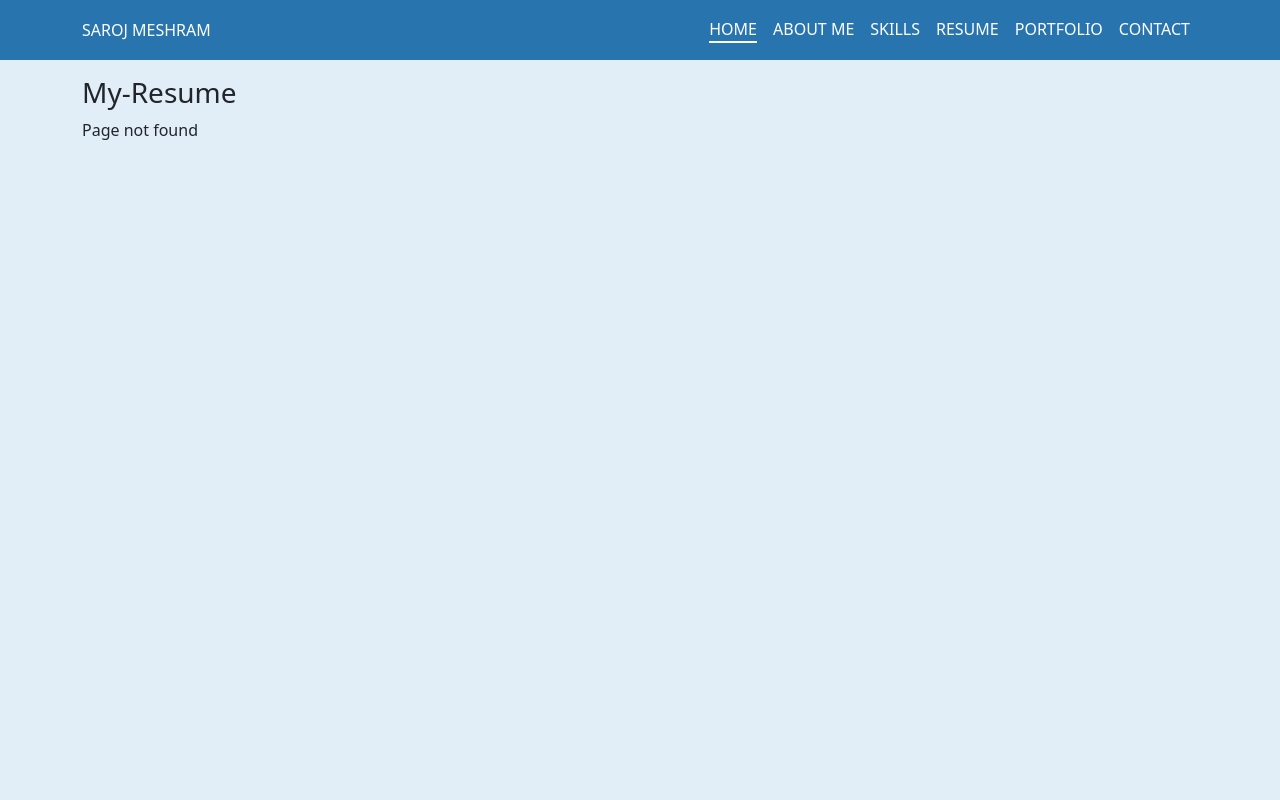
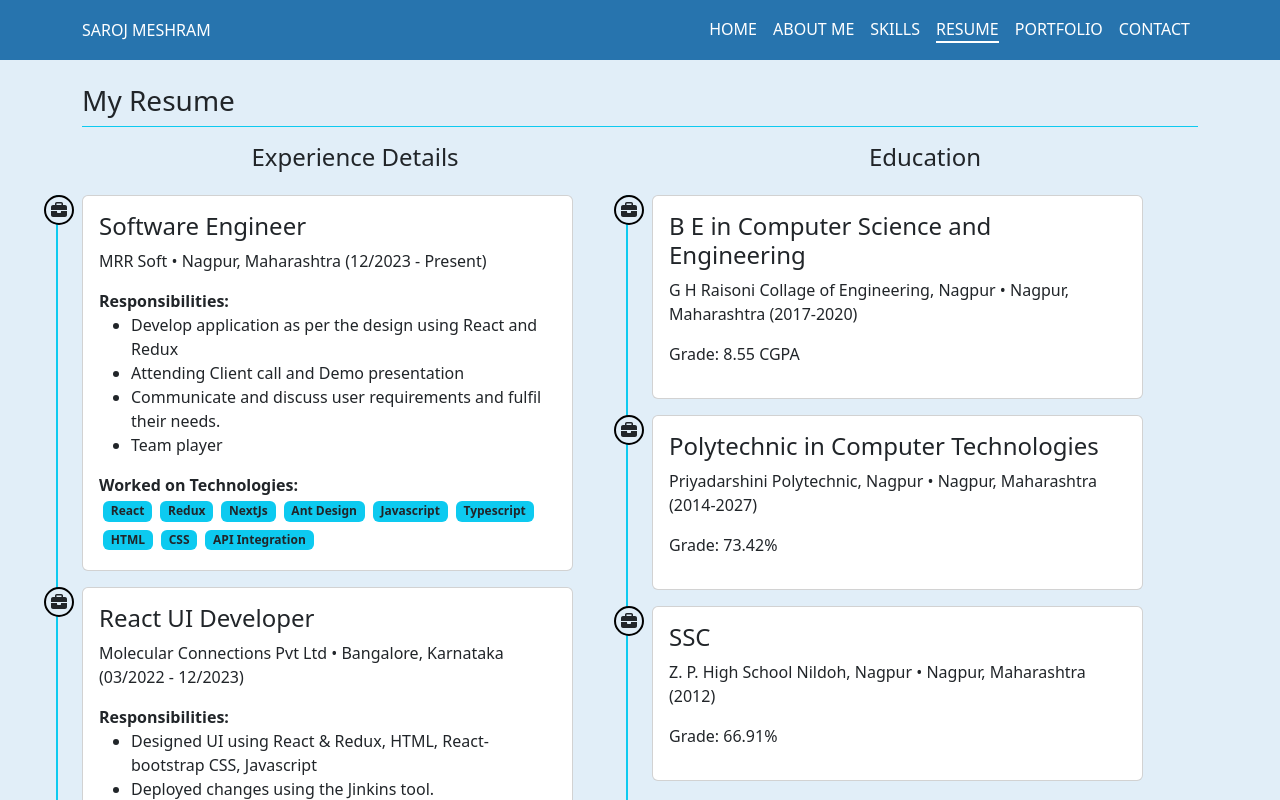
Before and after one commit to meshramsaroj/portfolio-app, a React (Create React App) app: page /my-resume in a window 1280 px wide. Before the commit this address had no page. Shown: the top 800 px of the page. Built offline with nearby package versions, Linux system fonts and the light colour scheme.

Commit message:
Feat: Added resume page

```diff
--- a/src/App.css
+++ b/src/App.css
@@ -16,6 +16,28 @@
 }
 
 .pageHeight{
-  height: calc(100vh - 60px);
+  min-height: calc(100vh - 60px);
+  height: 100%;
   margin-top: 60px;
 }
+
+.beforeIcon {
+  position: absolute;
+  margin-left: -3%;
+  z-index: 2;
+  border: 2px solid black;
+  padding: 5px;
+  border-radius: 15px;
+  background-color: var(--bg-page-body);
+}
+.beforeStyle {
+  width: 90%;
+}
+.beforeStyle::before {
+  content: "";
+  width: 2px;
+  height: 100%;
+  background-color: #0dcaf0;
+  margin-left: -2%;
+  position: absolute;
+}
--- a/src/App.js
+++ b/src/App.js
@@ -20,9 +20,9 @@ function App() {
         <Routes>
           <Route path="/" element={<Layout />}>
             <Route index element={<Home/>} />
-            <Route path="about" element={<About />} />
+            <Route path="about-me" element={<About />} />
             <Route path="skills" element={<Skills />} />
-            <Route path="resume" element={<Resume />} />
+            <Route path="my-resume" element={<Resume />} />
             <Route path="portfolio" element={<Portfolio />} />
             <Route path="contact" element={<Contact />} />
             <Route path="*" element={<NoPage />} />
--- a/src/Component/Layout/Layout.js
+++ b/src/Component/Layout/Layout.js
@@ -9,8 +9,8 @@ const Layout = () => {
   return (
     <>
 			<SidebarNav />
-			<Container className='py-3 pageHeight' >
-				<h3 className='text-capitalize'>{pageTitle}</h3>
+			<Container className='pt-4 pb-3 pageHeight' >
+				{pageTitle && <h3 className='text-capitalize border-bottom border-info pb-2'>{pageTitle.split("-").join(" ")}</h3>}
 				<Outlet />
 			</Container>
     </>
--- a/src/Component/SidebarNav/SidebarNav.js
+++ b/src/Component/SidebarNav/SidebarNav.js
@@ -1,11 +1,13 @@
 import Container from 'react-bootstrap/Container';
 import Nav from 'react-bootstrap/Nav';
 import Navbar from 'react-bootstrap/Navbar';
-import { Link } from 'react-router-dom';
+import { Link, useLocation } from 'react-router-dom';
 import './SidebarNav.css'
 import { useState } from 'react';
 
 function SidebarNav() {
+  const location = useLocation()
+  const activeNav = location.pathname
   const brandName = "Saroj Meshram"
   const navOptions = [
     {
@@ -15,7 +17,7 @@ function SidebarNav() {
     },
     {
       title: "About Me",
-      pathUrl: "/about",
+      pathUrl: "/about-me",
       id: "about"
     },
     {
@@ -25,7 +27,7 @@ function SidebarNav() {
     },
     {
       title: "Resume",
-      pathUrl: "/resume",
+      pathUrl: "/my-resume",
       id: "resume"
     },
     {
@@ -39,7 +41,7 @@ function SidebarNav() {
       id: "contact"
     }
   ]
-  const [activeOption, setActiveOption] = useState(navOptions[0].id)
+  const [activeOption, setActiveOption] = useState(activeNav)
 
   const handleActiveNavOption = (value)=> {
     setActiveOption(value)
@@ -57,7 +59,7 @@ function SidebarNav() {
         <Navbar.Collapse id="responsive-navbar-nav" className="justify-content-end">
           <Nav>
             {navOptions.map((option)=> (
-              <Nav.Item key={option.id} className={`mx-2 text-uppercase ${activeOption==option.id && 'activeNav'}`} onClick={()=>handleActiveNavOption(option.id)}>
+              <Nav.Item key={option.id} className={`mx-2 text-uppercase ${activeOption==option.pathUrl && 'activeNav'}`} onClick={()=>handleActiveNavOption(option.pathUrl)}>
                 <Link to={option.pathUrl} className='text-decoration-none text-white'>{option.title}</Link>
               </Nav.Item>
             ))}
--- a/src/Pages/Resume/Resume.js
+++ b/src/Pages/Resume/Resume.js
@@ -1,8 +1,55 @@
 import React from 'react'
+import { Row, Col, Card, Badge } from 'react-bootstrap'
+import { profileData } from '../../data'
+import { FontAwesomeIcon } from '@fortawesome/react-fontawesome'
+import { faBriefcase } from '@fortawesome/free-solid-svg-icons'
 
 const Resume = () => {
   return (
-    <div>Resume</div>
+    <>
+    <Row className='my-3'>
+      <Col md={6}>
+      <h4 className='text-center mb-3'>{profileData.experience.title}</h4>
+      {profileData.experience.experienceList.map((expDetail, index)=>(
+        <div className='py-2 beforeStyle'>
+        <FontAwesomeIcon icon={faBriefcase} className='beforeIcon' />
+        <Card key={index} >
+          <Card.Body>
+            <h4>{expDetail.designation}</h4>
+            <p>{expDetail.companyName} <span>({expDetail.duration})</span></p>
+            <section><strong>Responsibilities:</strong>
+            <ul>{expDetail.responsibility.map((data)=>(
+              <li key={data}>{data}</li>
+            ))}</ul>
+            </section>
+            <div><strong>Worked on Technologies:</strong>
+              <section>
+                {expDetail.technologies.map((tech)=> (
+                  <Badge bg="info" text="dark" className='m-1' key={tech}>{tech}</Badge>
+              ))}</section>
+            </div>
+          </Card.Body>
+        </Card>
+        </div>
+      ))}
+      </Col>
+      <Col md={6}>
+        <h4 className='text-center mb-3'>{profileData.education.title}</h4>
+        {profileData.education.collageList.map((collageData, index)=>(
+          <div className='py-2 beforeStyle'>
+          <FontAwesomeIcon icon={faBriefcase} className='beforeIcon' />
+          <Card key={index}>
+            <Card.Body>
+              <h4>{collageData.course}</h4>
+              <p>{collageData.university} <span>({collageData.duration})</span></p>
+              <p>Grade: {collageData.grade}</p>
+            </Card.Body>
+          </Card>
+          </div>
+        ))}
+      </Col>
+    </Row>
+    </>
   )
 }
 
--- a/src/data.js
+++ b/src/data.js
@@ -61,16 +61,6 @@ export const profileData = {
             ]
 
         },
-        // {
-        //     name: "Backend",
-        //     skillSet: [
-        //         {
-        //             name: "Express Js",
-        //             rate: 50,
-        //             label: "beginner"
-        //         },
-        //     ]
-        // },
         {
             name: "Others",
             skillSet: [
@@ -80,5 +70,86 @@ export const profileData = {
                 }
             ]
         },
-    ]
+    ],
+    education: {
+            title: "Education",
+            collageList: [
+                {
+                    course: "B E in Computer Science and Engineering",
+                    grade: "8.55 CGPA",
+                    university: "G H Raisoni Collage of Engineering, Nagpur • Nagpur, Maharashtra",
+                    duration: "2017-2020",
+                },
+                {
+                    course: "Polytechnic in Computer Technologies",
+                    grade: "73.42%",
+                    university: "Priyadarshini Polytechnic, Nagpur • Nagpur, Maharashtra",
+                    duration: "2014-2027",
+                },
+                {
+                    course: "SSC",
+                    grade: "66.91%",
+                    university: "Z. P. High School Nildoh, Nagpur • Nagpur, Maharashtra",
+                    duration: "2012",
+                },
+
+            ]
+        },
+    experience: {
+        title: "Experience Details",
+        experienceList: [
+            {
+                companyName: "MRR Soft • Nagpur, Maharashtra",
+                designation: "Software Engineer",
+                responsibility: [
+                    "Develop application as per the design using React and Redux",
+                    "Attending Client call and Demo presentation",
+                    "Communicate and discuss user requirements and fulfil their needs.",
+                    "Team player"
+                ],
+                technologies: ["React", "Redux", "NextJs", "Ant Design", "Javascript", "Typescript", "HTML", "CSS", "API Integration"],
+                duration: "12/2023 - Present"
+            },
+            {
+                companyName: "Molecular Connections Pvt Ltd • Bangalore, Karnataka",
+                designation: "React UI Developer",
+                responsibility: [
+                    "Designed UI using React & Redux, HTML, React-bootstrap CSS, Javascript",
+                    "Deployed changes using the Jinkins tool.",
+                    "Use Gitlab"
+                ],
+                technologies: ["React", "Redux", "Bootstrap","Angular", "Javascript", "Typescript", "HTML", "CSS", "API Integration", "Jinkins"],
+                duration: "03/2022 - 12/2023"
+            },
+            {
+                companyName: "Bloomstack Corp, Navi Mumbai, Maharashtra",
+                designation: "Software Developer",
+                responsibility: [
+                    "Design UI/UX using HTML/CSS, Javascript, React, NextJS and Jinja template",
+                    "Developed backed API's using frappe framework with Python 3 version",
+                    "Created email templates using HTML/CSS and Jinja(Python framework)",
+                    "Develop new UI functionality for multithreaded user-facing applications running on touchscreen devices, using NextJs",
+                    "Contributed in more than 3 company projects"
+                ],
+                technologies: ["React", "Redux", "Bootstrap","Angular", "Javascript", "Typescript", "HTML", "CSS", "API Integration"],
+                duration: "08/2020 - 02/2022"
+            },
+            {
+                companyName: "Intechzia, Nagpur, Maharashtra",
+                Designation: "Intern",
+                responsibility: [
+                    "Learn from the basics of HTML5, CSS3",
+                    "Design web template using HTML5,CSS3,and Bootstrap 4"
+                ],
+                technologies: [
+                    "HTML", "CSS","Bootstrap", "Javascript"
+                ],
+                duration: "04/2018 - 07/2018"
+            }
+
+        ]
+
+
+    }
+
 }
```
